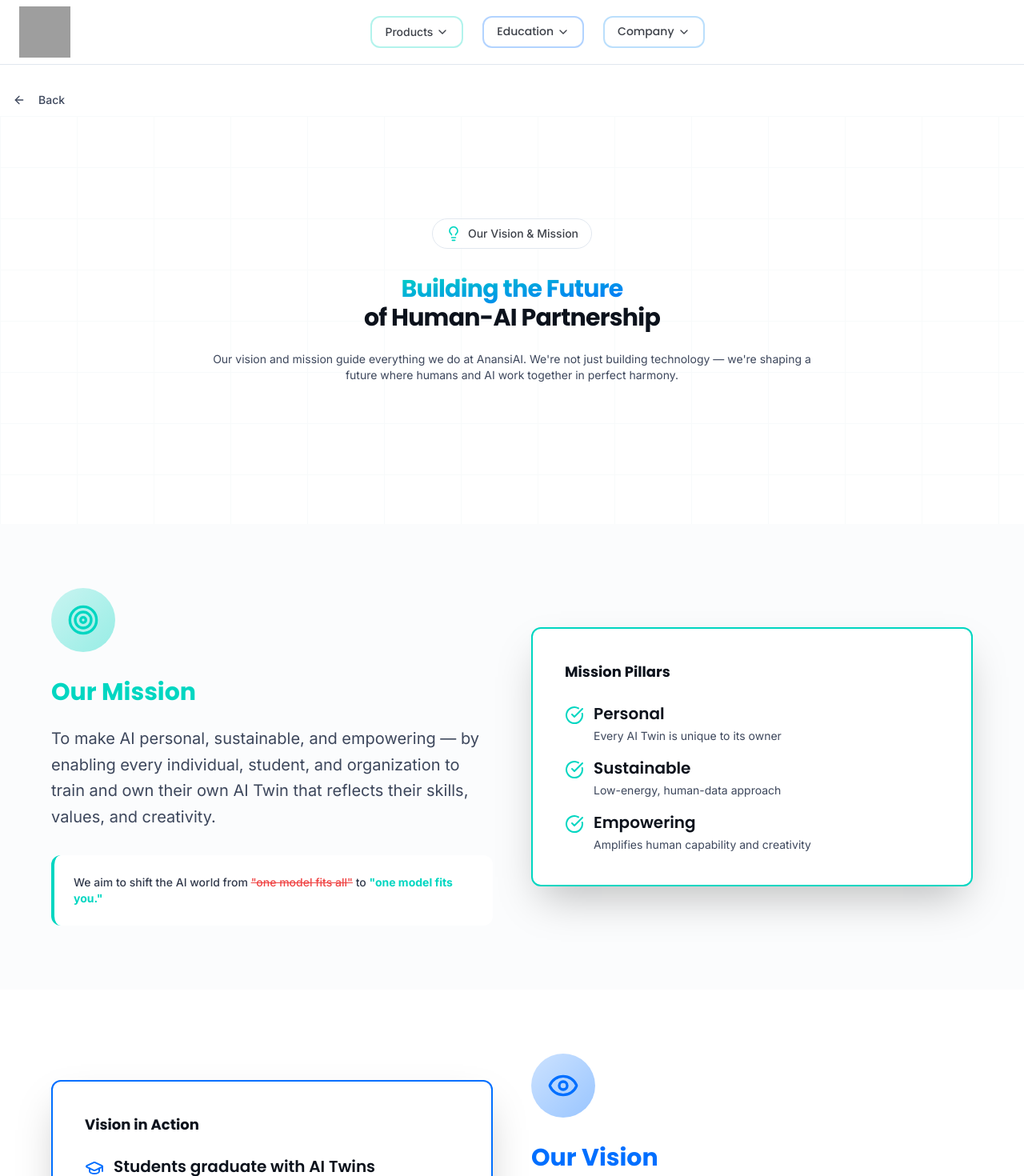
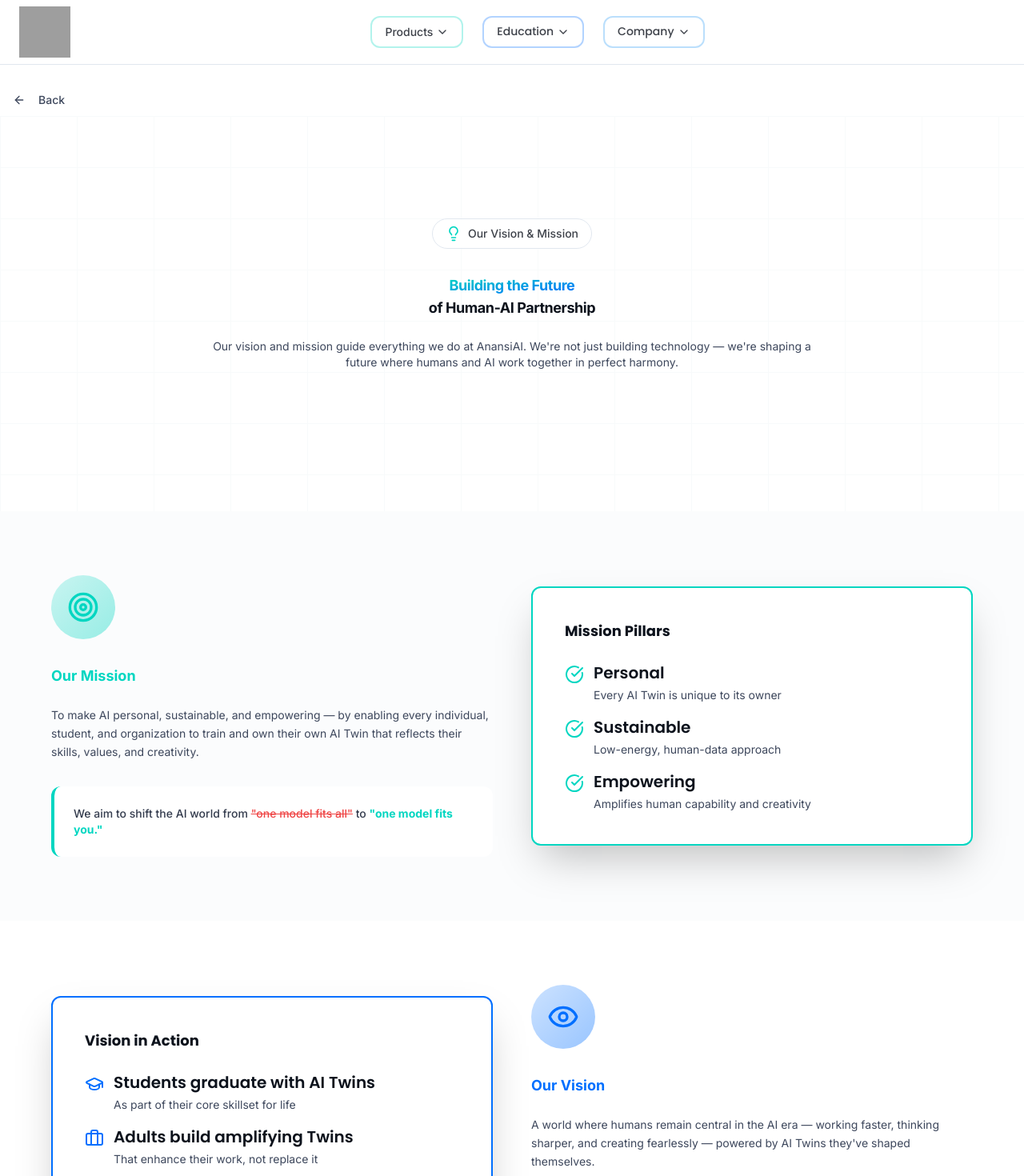
Before and after one commit to MutaiG/AnansiAI-Website, a React (Vite) app: page /company/vision in a window 1280 px wide. Shown: the top 1470 px of the page at 80% size. Built offline with nearby package versions, Linux system fonts and the light colour scheme; grey boxes are pictures that could not be loaded; the HTML template or start-up script is replaced by a standard one.

Commit message:
Fix oversized headers in VisionMission
cgen-349603473430455381bbf61cf8d058ec

```diff
--- a/src/pages/ContactUs.tsx
+++ b/src/pages/ContactUs.tsx
@@ -66,7 +66,7 @@ const ContactUs = () => {
                 Partner with Us
               </div>
 
-              <h1 className="text-xl sm:text-2xl lg:text-3xl font-bold mb-4">
+              <h1 className="text-sm sm:text-base lg:text-lg font-bold mb-4">
                 Transform Your Organization with{" "}
                 <span className="bg-gradient-to-br from-logo-teal to-logo-blue bg-clip-text text-transparent">
                   AI Twin Solutions
@@ -83,7 +83,7 @@ const ContactUs = () => {
               {/* Contact Form */}
               <Card className="shadow-xl border-0">
                 <CardHeader>
-                  <CardTitle className="flex items-center text-2xl">
+                  <CardTitle className="flex items-center text-sm">
                     <MessageSquare className="mr-3 h-6 w-6 text-logo-teal" />
                     Get in Touch
                   </CardTitle>
--- a/src/pages/NotFound.tsx
+++ b/src/pages/NotFound.tsx
@@ -26,7 +26,7 @@ const NotFound = () => {
               <Brain className="h-12 w-12 text-logo-teal" />
             </div>
 
-            <h1 className="text-4xl lg:text-5xl font-bold mb-6">
+            <h1 className="text-lg lg:text-xl font-bold mb-6">
               <span className="bg-gradient-to-br from-logo-teal to-logo-blue bg-clip-text text-transparent">
                 404
               </span>
--- a/src/pages/VisionMission.tsx
+++ b/src/pages/VisionMission.tsx
@@ -41,7 +41,7 @@ const VisionMission = () => {
               Our Vision & Mission
             </div>
 
-            <h1 className="text-xl sm:text-2xl lg:text-3xl font-bold tracking-tight mb-4 sm:mb-6">
+            <h1 className="text-sm sm:text-base lg:text-lg font-bold tracking-tight mb-4 sm:mb-6">
               <span className="bg-gradient-to-br from-logo-teal to-logo-blue bg-clip-text text-transparent">
                 Building the Future
               </span>
@@ -67,10 +67,10 @@ const VisionMission = () => {
                 <div className="inline-flex items-center justify-center w-20 h-20 rounded-full bg-gradient-to-br from-logo-teal/20 to-logo-teal/40 mb-8">
                   <Target className="h-10 w-10 text-logo-teal" />
                 </div>
-                <h2 className="text-xl sm:text-2xl lg:text-3xl font-bold mb-6 text-logo-teal">
+                <h2 className="text-sm sm:text-base lg:text-lg font-bold mb-6 text-logo-teal">
                   Our Mission
                 </h2>
-                <p className="text-xl leading-relaxed text-muted-foreground mb-8">
+                <p className="text-sm leading-relaxed text-muted-foreground mb-8">
                   To make AI personal, sustainable, and empowering — by enabling
                   every individual, student, and organization to train and own
                   their own AI Twin that reflects their skills, values, and
@@ -179,10 +179,10 @@ const VisionMission = () => {
                 <div className="inline-flex items-center justify-center w-20 h-20 rounded-full bg-gradient-to-br from-logo-blue/20 to-logo-blue/40 mb-8">
                   <Eye className="h-10 w-10 text-logo-blue" />
                 </div>
-                <h2 className="text-xl sm:text-2xl lg:text-3xl font-bold mb-6 text-logo-blue">
+                <h2 className="text-sm sm:text-base lg:text-lg font-bold mb-6 text-logo-blue">
                   Our Vision
                 </h2>
-                <p className="text-xl leading-relaxed text-muted-foreground mb-8">
+                <p className="text-sm leading-relaxed text-muted-foreground mb-8">
                   A world where humans remain central in the AI era — working
                   faster, thinking sharper, and creating fearlessly — powered by
                   AI Twins they've shaped themselves.
```
